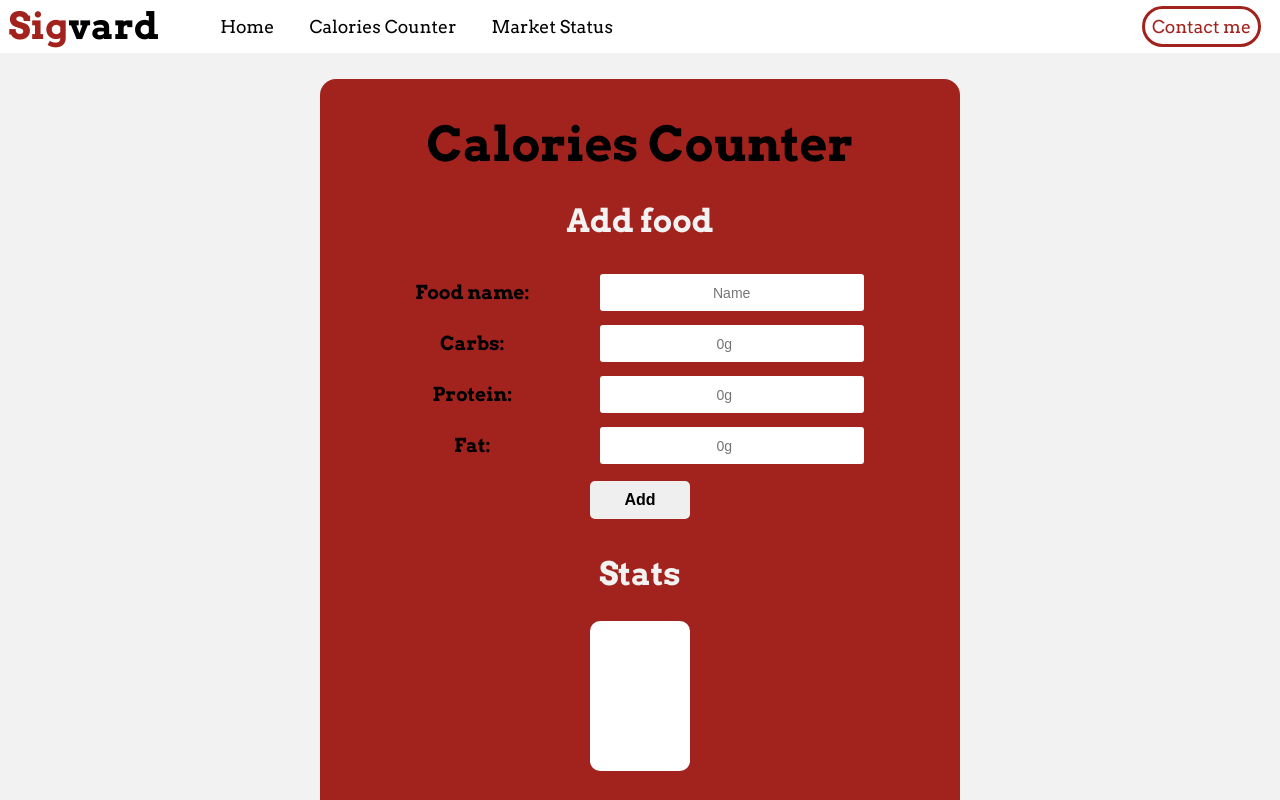
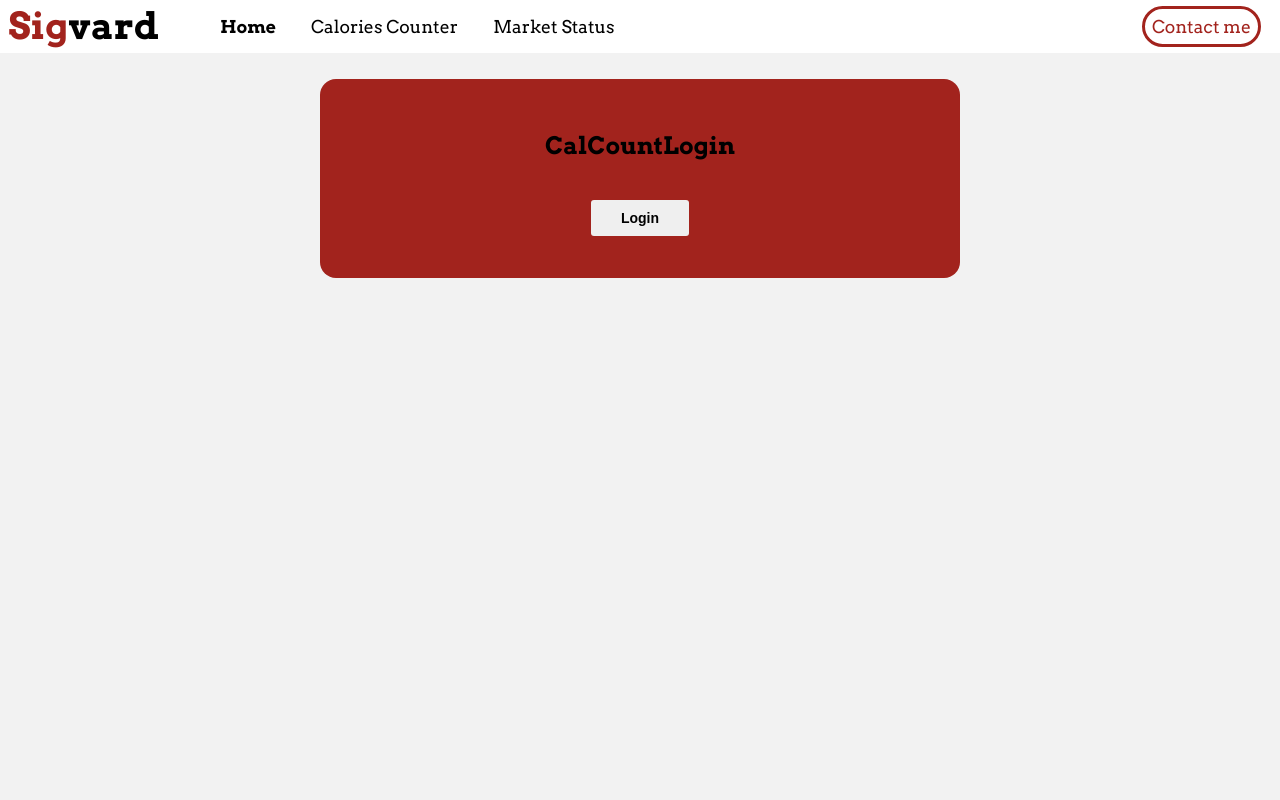
Before and after one commit to SebastianSigvard/portfolio, a React (Create React App) app: page /cal-count in a window 1280 px wide. Shown: the top 800 px of the page. Built offline with nearby package versions, Linux system fonts and the light colour scheme; the HTML template or start-up script is replaced by a standard one.

Commit message:
added login and logout state and storage calcounter

```diff
--- a/src/cal-counter/CalCounter.js
+++ b/src/cal-counter/CalCounter.js
@@ -2,6 +2,7 @@ import React from 'react'
 import './calCounter.css'
 
 class CalCountApp extends React.Component {
+
   render(){
     const num_input_properties = {
       className:"nutrition-input",
@@ -18,12 +19,12 @@ class CalCountApp extends React.Component {
             <h2>Add food</h2>
             <form id="create-form">
               <div className="nutrition-values">
-                <label for="create-name">Food name:</label>  <input id="create-name" type="text/" placeholder="Name"/>
-                <label for="create-carbs">Carbs:</label>     <input id="create-carbs" {... num_input_properties} />
-                <label for="create-protein">Protein:</label> <input id="create-protein" {... num_input_properties} />
-                <label for="create-fat">Fat:</label>         <input id="create-fat" {... num_input_properties} />
+                <label htmlFor="create-name">Food name:</label>  <input id="create-name" type="text/" placeholder="Name"/>
+                <label htmlFor="create-carbs">Carbs:</label>     <input id="create-carbs" {... num_input_properties} />
+                <label htmlFor="create-protein">Protein:</label> <input id="create-protein" {... num_input_properties} />
+                <label htmlFor="create-fat">Fat:</label>         <input id="create-fat" {... num_input_properties} />
               </div>
-              <input type="button" className="btn btn-default create-submit" value="Add"/>
+              <button className="btn btn-default create-submit">Add</button>
             </form>
 
             <h2>Stats</h2>
@@ -35,17 +36,62 @@ class CalCountApp extends React.Component {
             </div>
             <ul id="food-list"></ul>
         </div>
-        <button id="clean-entrys">Clean Entrys</button><button id="log-out">LogOut</button>
+        <button id="clean-entrys">Clean Entrys</button><button id="log-out" onClick={this.props.handleLogout}>LogOut</button>
       </div>
     );
   }
 }
 
+class CalCountLogin extends React.Component {
+  constructor(props){
+    super(props);
+
+    this.state = {
+        token : '',
+    }
+  }
+
+  render(){
+    return(
+    <div>
+      <h1>CalCountLogin</h1>
+      <button onClick={this.props.handleLogin}>Login</button>
+    </div>);
+  }
+}
+
+// class CalCountRegister extends React.Component {
+//   render(){
+//     return(<h1>CalCountRegister</h1>);
+//   }
+// }
+
 export default class CalCounter extends React.Component {
+  constructor(){
+    super();
+
+    this.state = {
+        token : localStorage.getItem('token'),
+    }
+    this.handleLogin = this.handleLogin.bind(this);
+    this.handleLogout = this.handleLogout.bind(this);
+  }
+
+  handleLogin(){
+    localStorage.setItem('token', "token");
+    this.setState({token: localStorage.getItem('token')});
+  }
+
+  handleLogout(){
+    localStorage.removeItem('token');
+    this.setState({token: ''});
+  }
+
   render(){
     return (
       <section className="hero-calcount">
-        <CalCountApp />
+        {this.state.token && <CalCountApp handleLogout={this.handleLogout}/>}
+        {!this.state.token && <CalCountLogin handleLogin={this.handleLogin}/>}
       </section>
     );
   }
--- a/src/common/Navbar.js
+++ b/src/common/Navbar.js
@@ -28,7 +28,7 @@ export default class Navbar extends React.Component {
     styles["cal-count"] = "normal";
     styles["market-status"] = "normal";
 
-    const path = window.location.href.slice(22);
+    const path = window.location.href.slice(26);
     if(path === ''){
       styles["home"] = "bold";
     } else if(path === 'cal-count') {
```
